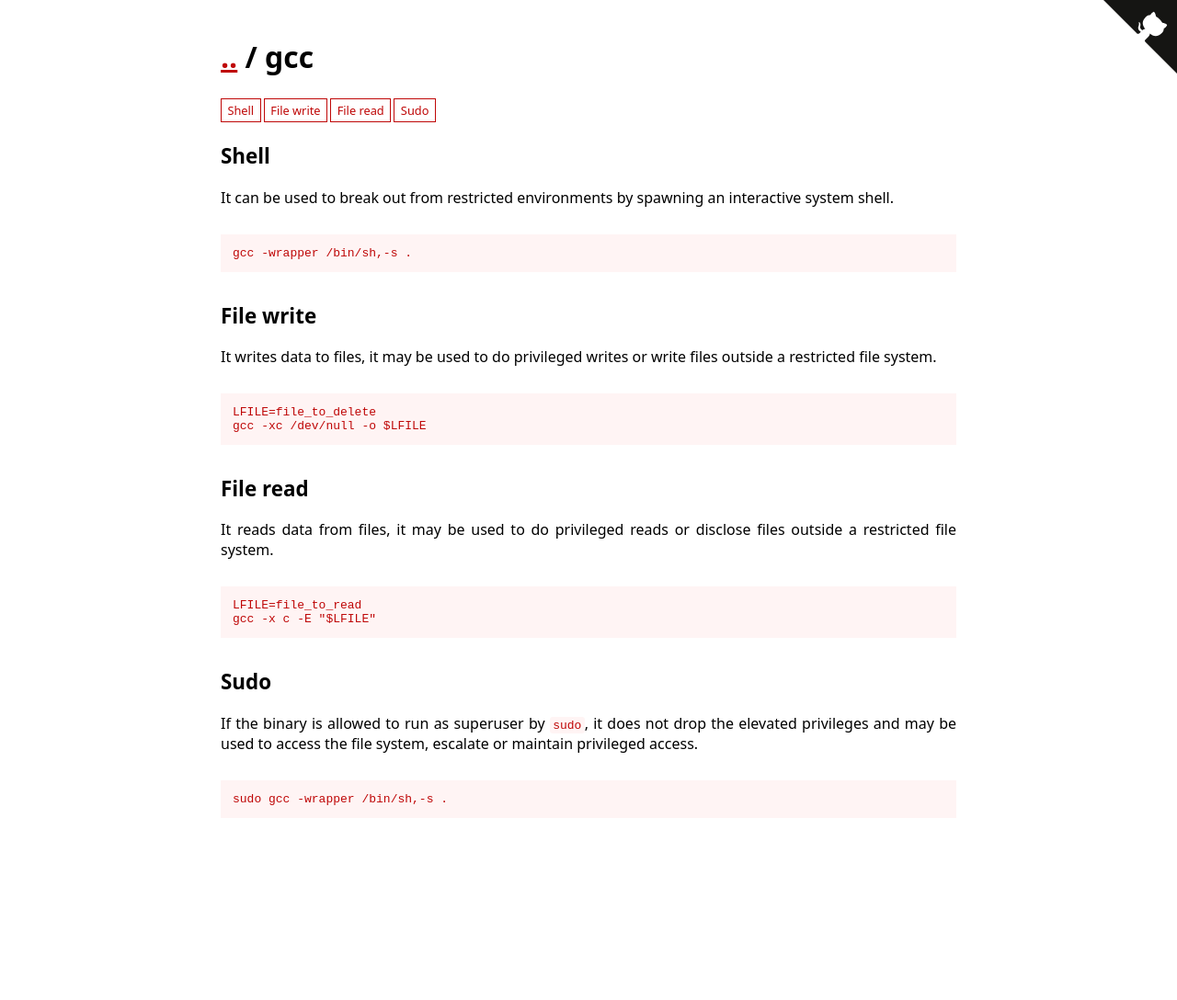
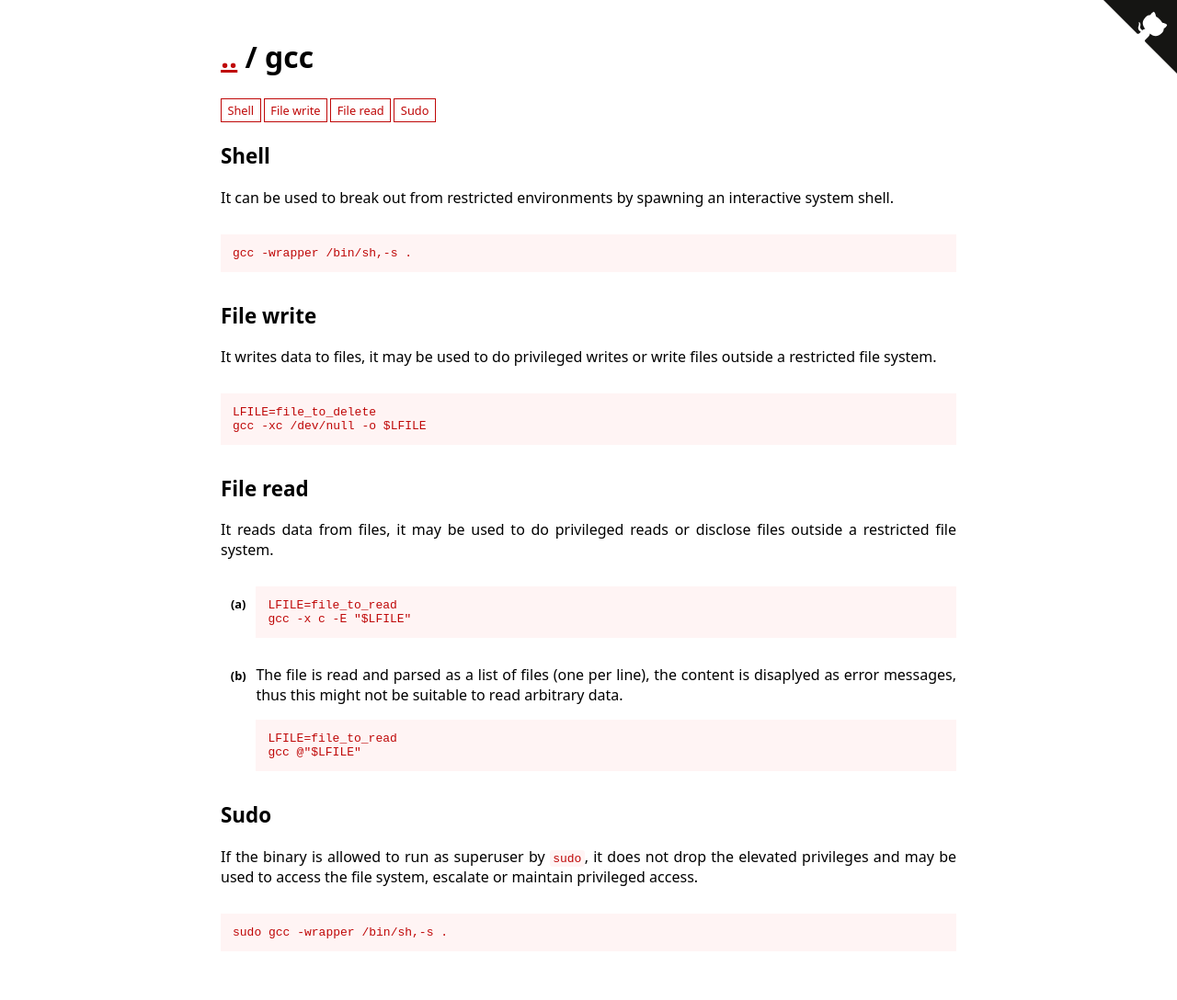
Before and after one commit to GTFOBins/GTFOBins.github.io, a Jekyll site: the page built from _gtfobins/gcc.md, in a window 1280 px wide. Shown: the whole page at 92% size. Built offline with Jekyll 4.4.1, drawn with Linux system fonts in a browser that asks for light colours; before the commit the page ends 943 px from its top, so only the background shows below that.

Commit message:
Update gcc for file-read
Co-authored-by: Andrea Cardaci <cyrus.and@gmail.com>

```diff
--- a/_gtfobins/gcc.md
+++ b/_gtfobins/gcc.md
@@ -4,6 +4,10 @@ functions:
     - code: |
         LFILE=file_to_read
         gcc -x c -E "$LFILE"
+    - description: The file is read and parsed as a list of files (one per line), the content is disaplyed as error messages, thus this might not be suitable to read arbitrary data.
+      code: |
+        LFILE=file_to_read
+        gcc @"$LFILE"
   file-write:  # XXX this should be file-delete
     - code: |
         LFILE=file_to_delete
```
